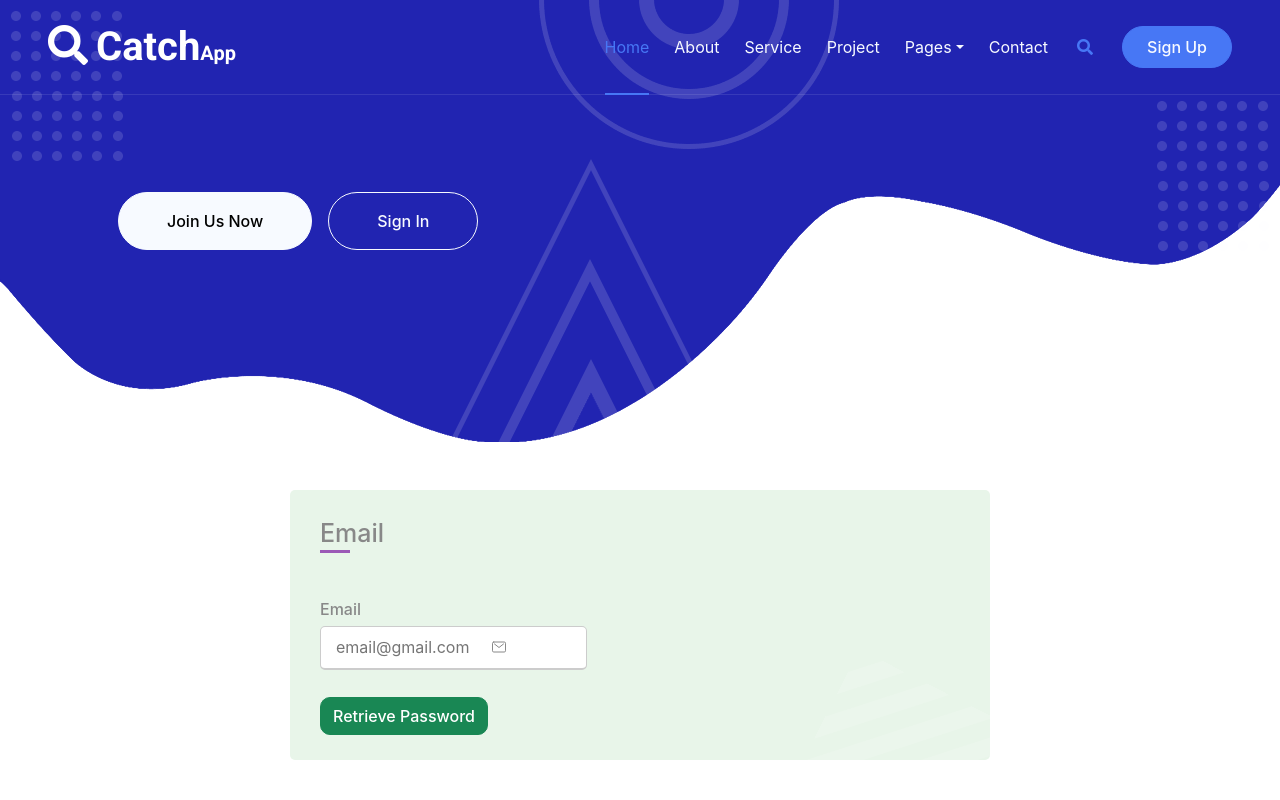
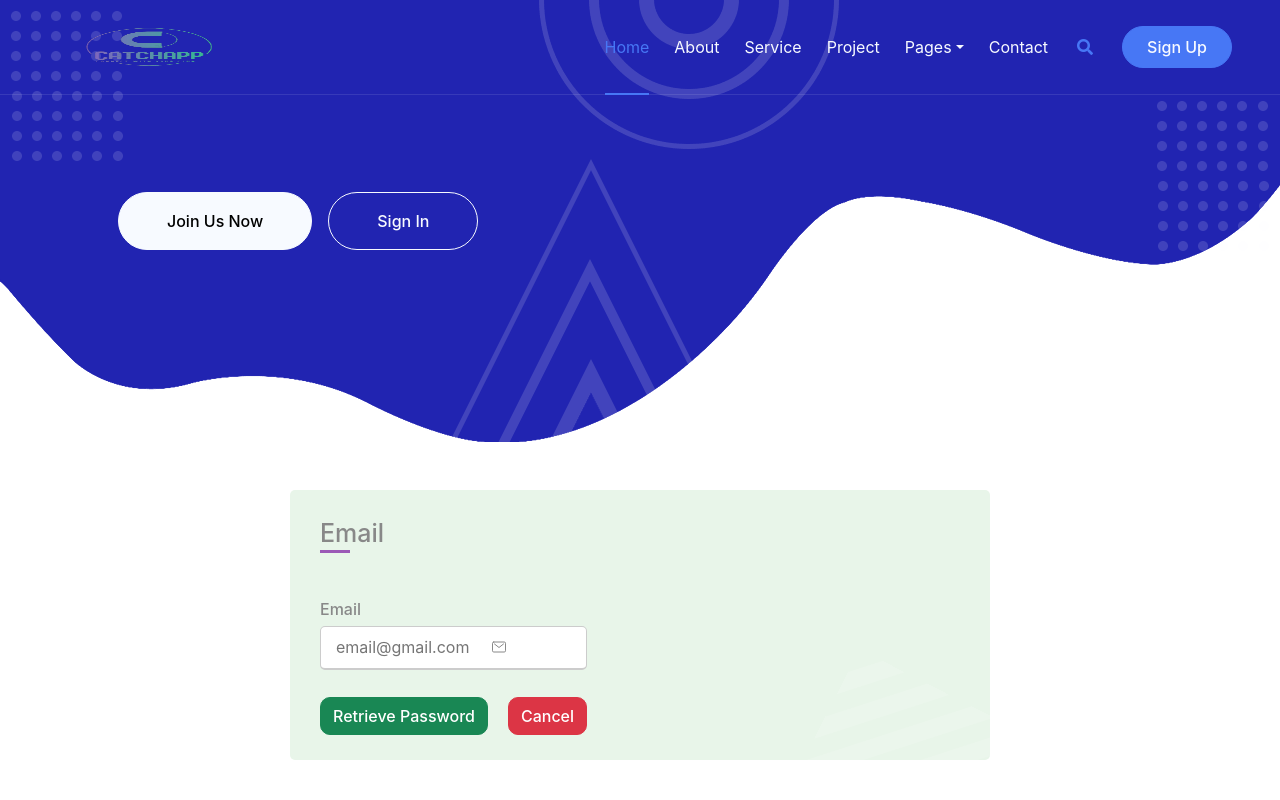
Before and after one commit to waelgharsalliii/Frontend-App, a React (Create React App) app: page /Reset in a window 1280 px wide. Shown: the top 800 px of the page. Built offline with nearby package versions, Linux system fonts and the light colour scheme.

Commit message:
Reset-passw

```diff
--- a/src/SignIn/Reset.js
+++ b/src/SignIn/Reset.js
@@ -1,8 +1,12 @@
 import React, { useState } from "react";
+import { toast } from "react-hot-toast";
+import { useNavigate } from "react-router-dom";
 import "../styles/Register.css";
 
 
 const Reset = () => {
+
+    const navigate=useNavigate();
 
 
     const RetrievePassword=async (e) => {
@@ -12,10 +16,17 @@ const Reset = () => {
             headers: { "Content-Type": "application/json" },
             body: JSON.stringify({ email }),
           });
+        toast("Please check your email");
+        setTimeout(() => navigate("/Login"), 3000);
+    }
+
+    const CancelRetrieve=(e)=> {
+        e.preventDefault();
+        navigate("/Login");
     }
 
 
-    const [email,setEmail]=useState();
+    const [email,setEmail]=useState("");
 
   return (
     <div className="Container">
@@ -37,6 +48,7 @@ const Reset = () => {
           </div>
           </div>
           <button className="btn btn-success" onClick={RetrievePassword}>Retrieve Password</button>
+          <button onClick={CancelRetrieve} className="btn btn-danger">Cancel</button>
           </form>
           </div>
   )
--- a/src/SignUp/Register.js
+++ b/src/SignUp/Register.js
@@ -42,9 +42,7 @@ const Register = () => {
         }),
       })
         .then((data) => {
-          toast.success("registered successfully", {
-            duration: 3000,
-          });
+          toast.success("registered successfully");
           setTimeout(() => navigate("/Login"), 3000);
         })
         .catch((error) => {
--- a/src/components/NavBar.js
+++ b/src/components/NavBar.js
@@ -1,17 +1,15 @@
 import React from "react";
 import { NavLink } from "react-router-dom";
+import "../styles/Register.css";
 
 
 const NavBar = () => {
   return (
     <div className="container-xxl position-relative p-0">
      <nav id="navbar" className="navbar navbar-expand-lg navbar-light px-4 px-lg-5 py-3 py-lg-0">
-        <a href="" className="navbar-brand p-0">
-          <h1 className="m-0">
-            <i className="fa fa-search me-2"></i>Catch
-            <span className="fs-5">App</span>
-          </h1>
-        </a>
+        <div  className="navbar-brand">
+          <img src="img/logo.png" alt="logo"  className="navbar-logo" />
+        </div>
         <button
           className="navbar-toggler"
           type="button"
--- a/src/styles/Register.css
+++ b/src/styles/Register.css
@@ -188,3 +188,17 @@ height: 30px;
 .google {
     border: none;
 }
+
+.navbar-brand {
+    width: 200px;
+  }
+
+  .navbar-logo {
+    max-width: 100%;
+    width:200px;
+    height: auto;
+  }
+
+  .btn-success {
+    margin-right: 20px;
+  }
```
Also changed, not shown: public/img/logo.png (added).
